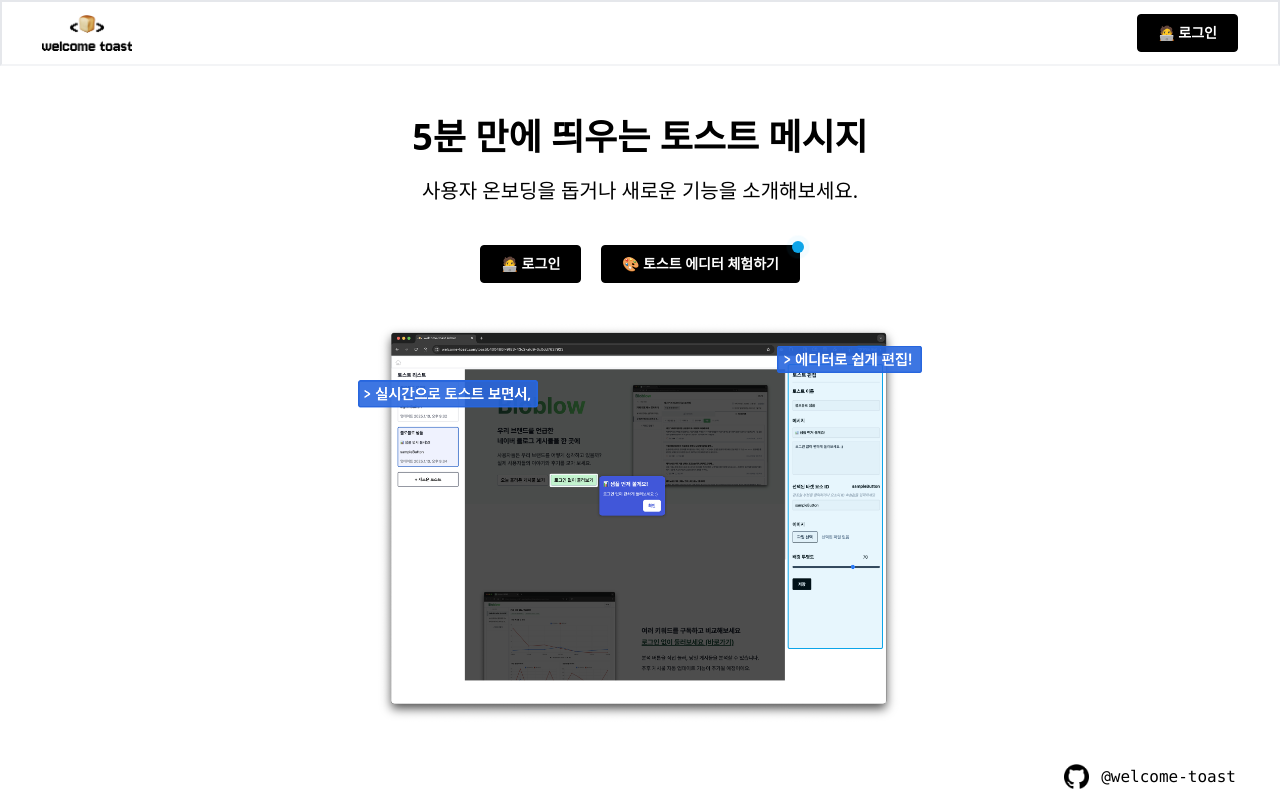
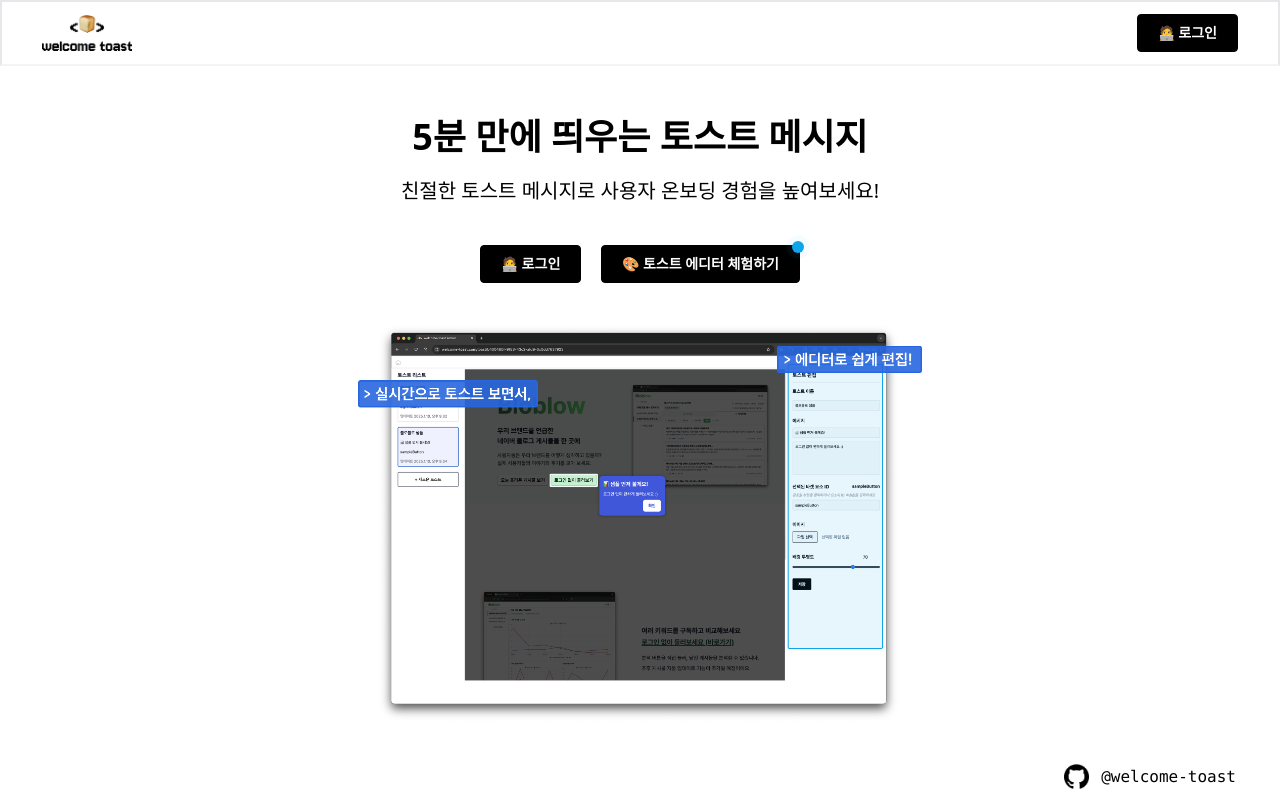
Before and after one commit to welcome-toast/admin, a React (Vite) app: page / in a window 1280 px wide. Built offline with nearby package versions, Linux system fonts and the light colour scheme; no server answers.

Commit message:
Design: modify home description constant

```diff
--- a/src/shared/constant.js
+++ b/src/shared/constant.js
@@ -1,6 +1,6 @@
 export const MAX_INPUT_LENGTH = 999;
 export const TITLE_HOME = "5분 만에 띄우는 토스트 메시지";
-export const TITLE_DESC = "사용자 온보딩을 돕거나 새로운 기능을 소개해보세요.";
+export const TITLE_DESC = "친절한 토스트 메시지로 사용자 온보딩 경험을 높여보세요!";
 export const CTA_SIGNIN = "🧑‍💻 로그인";
 export const CTA_SAMPLE = "🎨 토스트 에디터 체험하기";
 export const CTA_SIGNOUT = "로그아웃";
```
